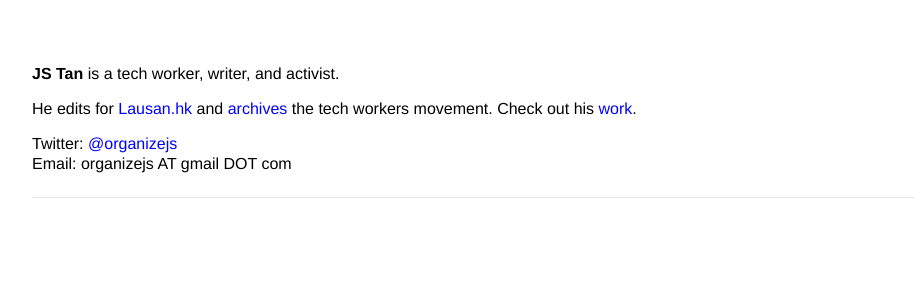
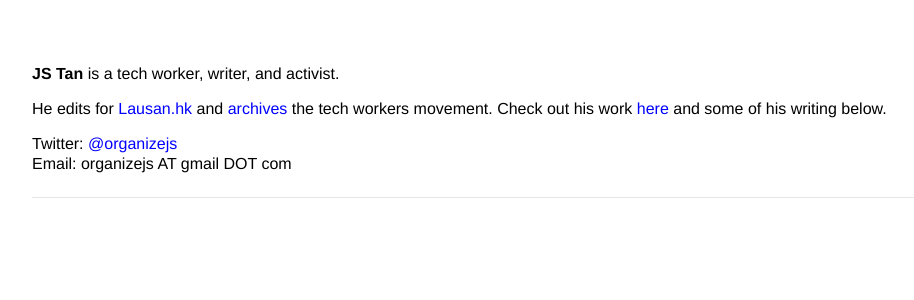
Before and after one commit to organizejs/organizejs.github.io, a Jekyll site: the page built from index.html, in a window 1280 px wide. Shown: the top 300 px of the page, without its empty margins (158-1072 px from the left). Built offline with Jekyll 4.4.1, drawn with Linux system fonts in a browser that asks for light colours.

Commit message:
update home page

```diff
--- a/index.html
+++ b/index.html
@@ -7,7 +7,7 @@ title: JS Tan
     <b>JS Tan</b> is a tech worker, writer, and activist.
   </p>
   <p>
-    He edits for <a href="https://lausan.hk">Lausan.hk</a> and <a href="https://wwww.collectiveactions.tech">archives</a> the tech workers movement. Check out his <a href="https://drive.google.com/file/d/1GkJ3_Pwxx27xrALcgBkXmxxJQupEJxb0/view?usp=sharing" target="_blank">work</a>.
+    He edits for <a href="https://lausan.hk">Lausan.hk</a> and <a href="https://wwww.collectiveactions.tech">archives</a> the tech workers movement. Check out his work <a href="https://drive.google.com/file/d/1GkJ3_Pwxx27xrALcgBkXmxxJQupEJxb0/view?usp=sharing" target="_blank">here</a> and some of his writing below.
   <p>
   <p>
     Twitter: <a href="https://www.twitter.com/organizejs">@organizejs</a>
```
